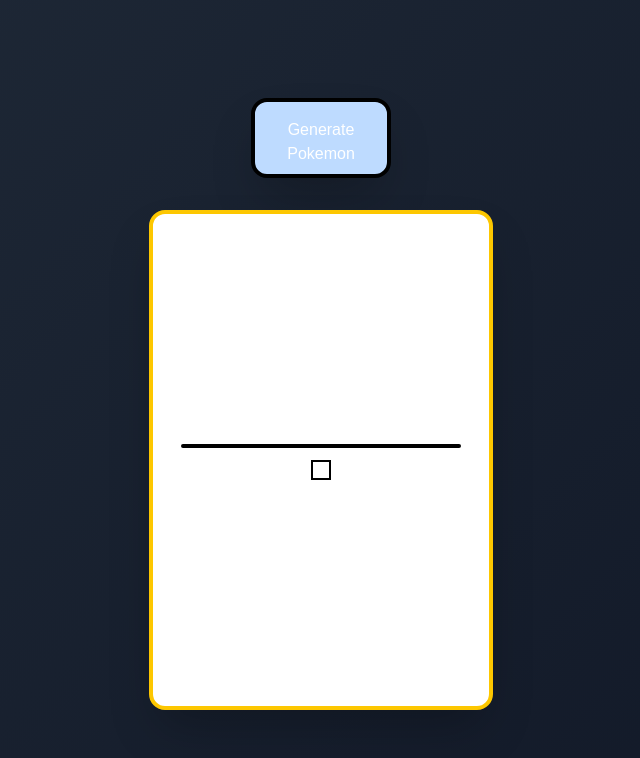
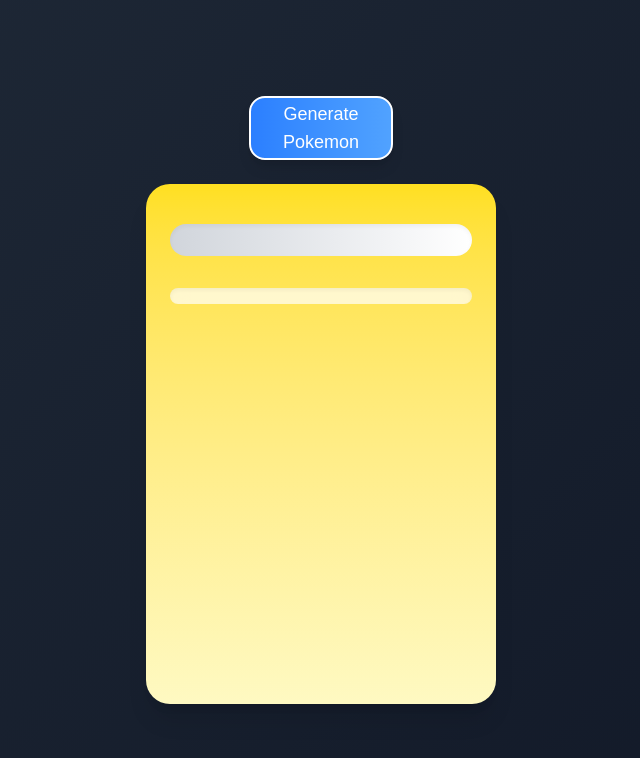
Before and after one commit to jhnabuel/pokedex-app, a React app: page / in a window 1280 px wide. Shown: the top 758 px of the page, without its empty margins (319-959 px from the left). Built offline with nearby package versions, Linux system fonts and the light colour scheme; the HTML template or start-up script is replaced by a standard one; a web font is replaced by a local one.

Commit message:
Improved styling for button and card

```diff
--- a/src/App.jsx
+++ b/src/App.jsx
@@ -4,7 +4,26 @@
 
 const Button = ({ onClick, text }) => {
   return (
-    <button className="w-35 h-20 p-4 rounded-2xl shadow-2xl border-4 border-black m-2 p-2 bg-blue-200 text-white" onClick={onClick}>
+    <button
+      onClick={onClick}
+      className="
+    w-36 h-16
+    rounded-2xl
+    bg-gradient-to-r from-blue-500 to-blue-400
+    text-white text-lg
+    shadow-lg
+    border-2 border-blue-1000
+    transition-all duration-300 ease-in-out
+
+    hover:scale-110
+    hover:shadow-2xl
+    hover:from-blue-600
+    hover:to-blue-500
+
+    active:scale-95
+    active:shadow-md
+  "
+    >
       {text}
     </button>
 
--- a/src/components/PokemonCard.jsx
+++ b/src/components/PokemonCard.jsx
@@ -74,17 +74,17 @@
             <div className="flex flex-col items-center gap-6">
                 <ButtonComponent onClick={getPokemon} text="Generate Pokemon" />
                 {/*Pokemon Card*/}
-                <div className="w-86  min-h-[500px] border-4 border-yellow-400 bg-white rounded-2xl shadow-2xl flex flex-col
-                items-center justify-center text-lg transition-transform duration-300 hover:rotate-1 hover:scale-105">
+                <div className="w-[350px] min-h-[520px] bg-gradient-to-b from-yellow-300 to-yellow-100 rounded-3xl shadow-xl p-6 flex flex-col items-center gap-4 transition-all duration-300 hover:scale-105">
                     {/*Pokemon Name*/}
                     <div className="text-2xl text-center capitalize">
                         {pokemonName}
                     </div>
 
                     {/*Pokemon Sprite*/}
-                    <div className={`w-70 border-black border-2 rounded-xl m-1 bg-gradient-to-r
+                    <div className={`w-full rounded-2xl p-4
+                            bg-gradient-to-r
                             ${POKEAPI_TYPE_TO_COLOR[pokemonTypes[0]?.type?.name] || "from-gray-300"}
-                            to-white`}>
+                            to-white shadow-inner`}>
                         <img className="mx-auto" src={pokemonSpriteUrl} alt="" />
                     </div>
 
@@ -99,10 +99,11 @@
                     </div>
 
                     {/*Pokemon Moves*/}
-                    <div className="flex flex-col border-2 gap-1 mt-2 p-2">
+                    <div className="w-full bg-white/70 backdrop-blur-sm rounded-xl p-2 space-y-1 shadow-inner">
                         {
                             pokemonMoves.map((pokemonMoves, pokemonMove) => (
-                                <div key={pokemonMove} className="flex flex-row">
+                                <div key={pokemonMove} className="flex justify-between items-center
+bg-white rounded-lg px-3 py-2 shadow-sm">
                                     <div className="p-3 capitalize"> {pokemonMoves.name}</div>
                                     <div className={`p-2 border-black border-2 rounded-xl m-1 bg-gradient-to-r
                             ${POKEAPI_TYPE_TO_COLOR[pokemonMoves.type] || "from-gray-300"}
```
